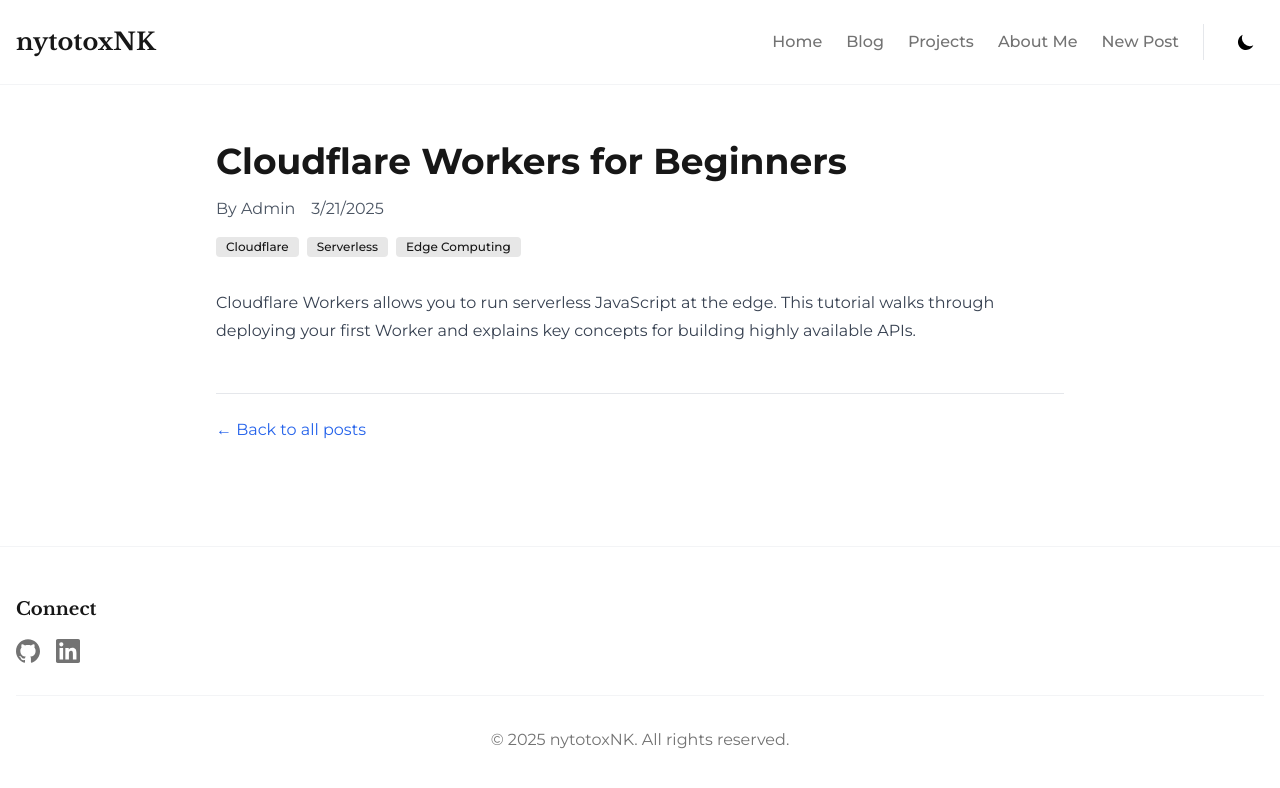
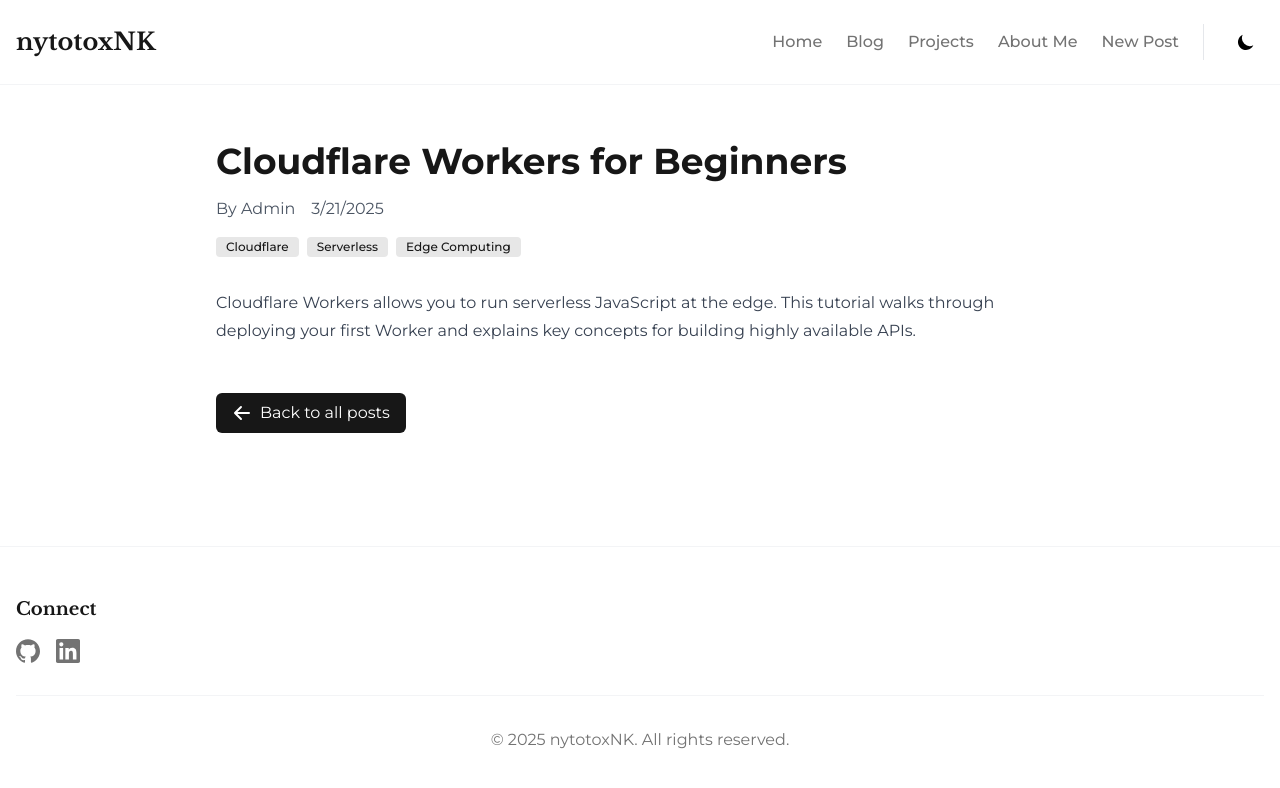
Before and after one commit to NonCaptiosus/nytotoxnk, a Next.js app: page /blogs/cloudflare-workers-for-beginners in a window 1280 px wide. Shown: the top 788 px of the page. Built offline with nearby package versions, Linux system fonts and the light colour scheme; no server answers.

Commit message:
visual changes to blogs

```diff
--- a/src/app/blogs/[slug]/page.tsx
+++ b/src/app/blogs/[slug]/page.tsx
@@ -80,7 +80,7 @@
         <header className="mb-8">
           <h1 className="text-3xl md:text-4xl font-bold mb-4">{post.title}</h1>
 
-          <div className="flex items-center text-gray-600 mb-4">
+          <div className="flex items-center text-gray-600 dark:text-gray-300 mb-4">
             <span className="mr-4">By {post.author || 'Anonymous'}</span>
             {post.created && <time>{formatDate(post.created)}</time>}
             {post.createdAt && !post.created && (
@@ -105,18 +105,24 @@
           )}
         </header>
 
-        <div className="prose max-w-none">
+        <div className="prose max-w-none dark:prose-invert">
           {/* Split content by paragraphs and render */}
           {post.content && post.content.split('\n\n').map((paragraph, index) => (
-            <p key={index}>{paragraph}</p>
+            <p key={index} className="dark:text-gray-200">{paragraph}</p>
           ))}
-          {!post.content && <p>This post has no content.</p>}
+          {!post.content && <p className="dark:text-gray-200">This post has no content.</p>}
         </div>
       </article>
 
-      <div className="mt-12 pt-6 border-t">
-        <Link href="/blogs" className="text-blue-600 hover:underline">
-          ← Back to all posts
+      <div className="mt-12">
+        <Link
+          href="/blogs"
+          className="inline-flex items-center px-4 py-2 rounded-md bg-primary text-white hover:bg-primary/90 transition-colors dark:bg-card-dark dark:text-text-dark dark:hover:bg-accent-dark/30"
+        >
+          <svg xmlns="http://www.w3.org/2000/svg" className="h-5 w-5 mr-2" viewBox="0 0 20 20" fill="currentColor">
+            <path fillRule="evenodd" d="M9.707 16.707a1 1 0 01-1.414 0l-6-6a1 1 0 010-1.414l6-6a1 1 0 011.414 1.414L5.414 9H17a1 1 0 110 2H5.414l4.293 4.293a1 1 0 010 1.414z" clipRule="evenodd" />
+          </svg>
+          Back to all posts
         </Link>
       </div>
     </div>
--- a/src/app/blogs/page.tsx
+++ b/src/app/blogs/page.tsx
@@ -72,7 +72,7 @@
           {posts.map((post: Post) => (
             <article
               key={post.id}
-              className="p-6 dark:bg-card-dark"
+              className="p-6 dark:bg-card-dark rounded-lg"
             >
               <h2 className="text-2xl font-bold mb-3 hover:text-secondary transition-colors font-serif text-primary dark:text-text-dark">
                 <Link href={`/blogs/${post.slug}`}>
@@ -115,7 +115,7 @@
           ))}
         </div>
       ) : (
-        <div className="text-center py-16 dark:bg-card-dark">
+        <div className="text-center py-16 dark:bg-card-dark rounded-lg">
           <h2 className="text-2xl font-semibold mb-2 font-serif text-primary dark:text-text-dark">No posts yet</h2>
           <p className="text-secondary dark:text-accent-dark mb-6">
             Check back soon for new content!
```
